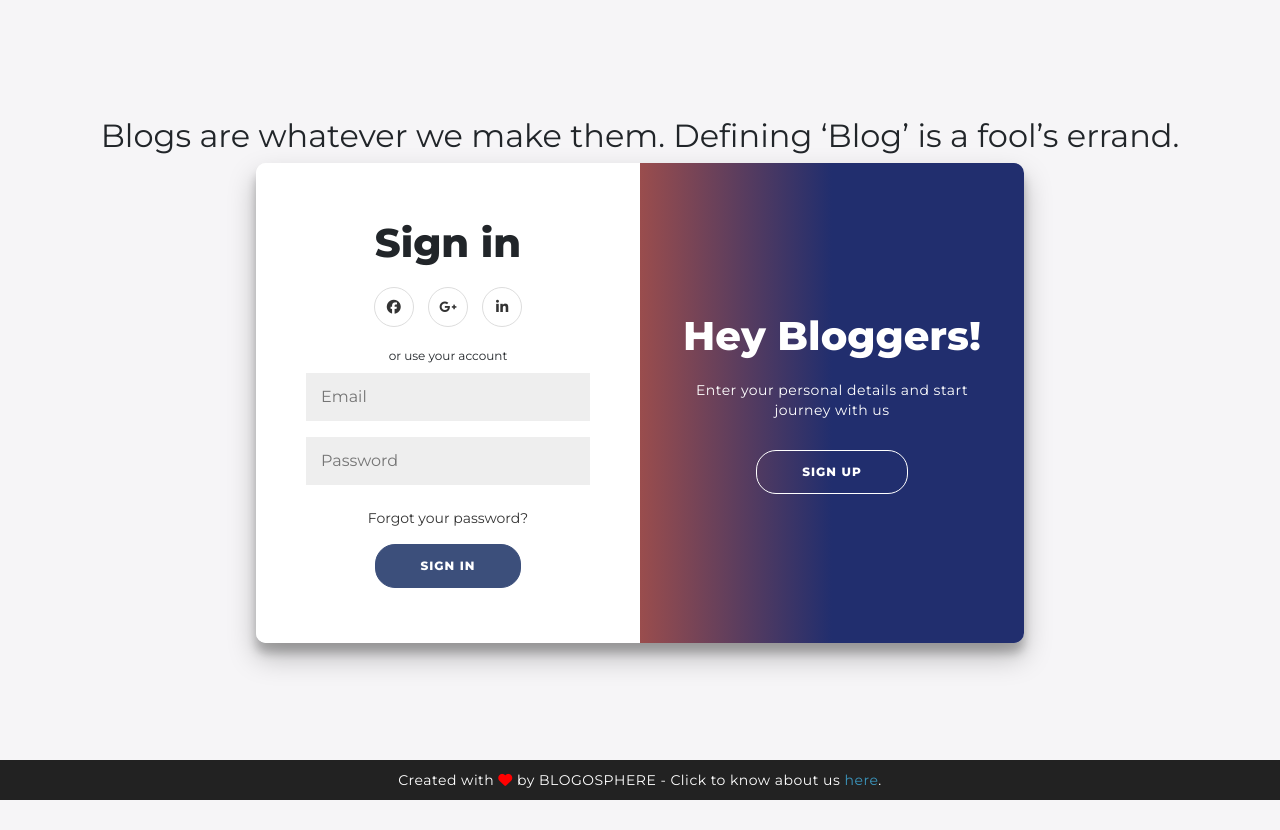
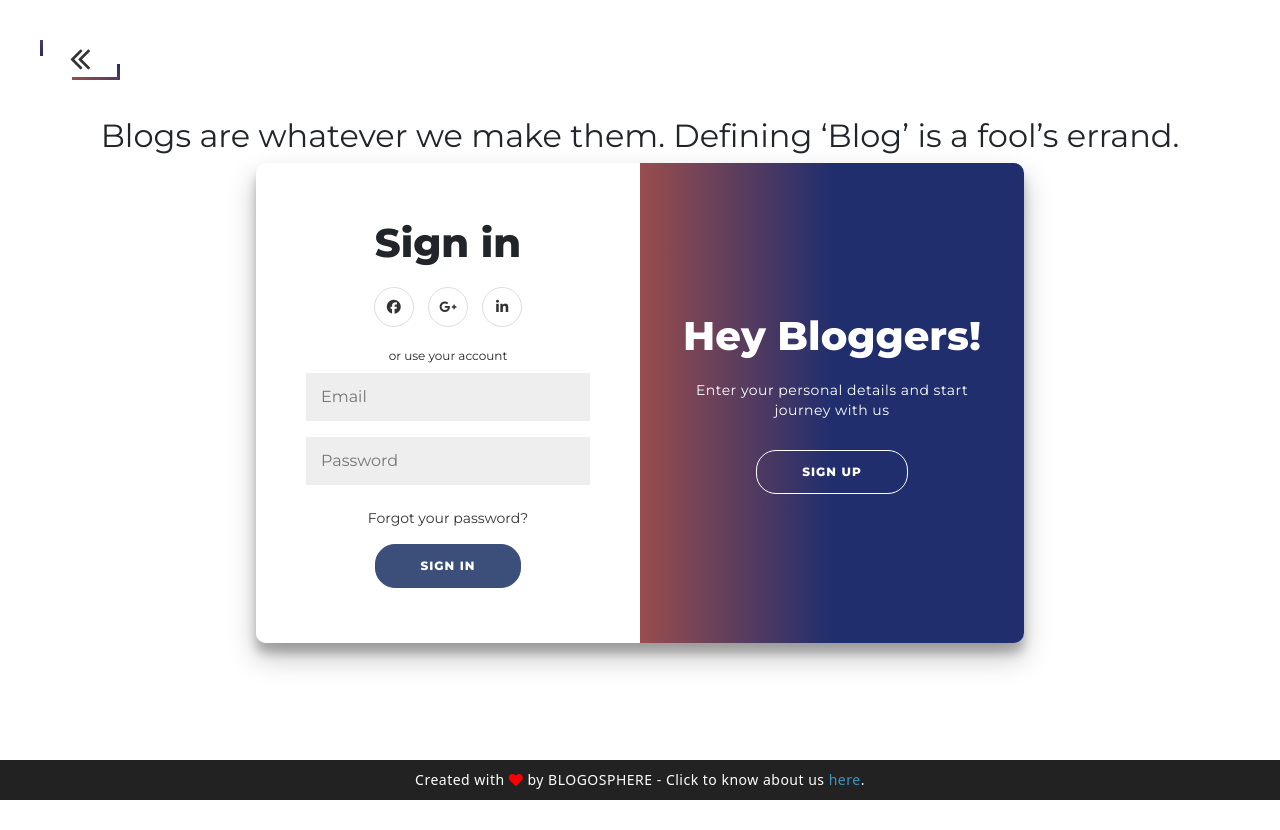
Before and after one commit to Anurag-Gour/Blogosphere, a PHP site: page /LoginPage.html in a window 1280 px wide. After the commit the page ends 800 px from the top, so only its background shows below. Run offline with PHP 8.4, Linux system fonts and the light colour scheme; some libraries are stand-ins or nearby versions.

Commit message:
Nothing more important

```diff
--- a/CSS/LoginPage.css
+++ b/CSS/LoginPage.css
@@ -16,14 +16,115 @@
 	box-sizing: border-box;
 }
 
-body {
-	background: #f6f5f7;
+.button {
+	width: 80px;
+	height: 40px;
+	position: relative;
+	/* padding: 30px 60px; */
+	/* box-shadow: 0 0 10px 5px rgba(0, 0, 0, 0.4); */
+	margin-top: 40px;
+	margin-left: 40px;
+	color: #fff;
+	overflow: hidden;
+
+}
+
+.button i{
+	/* font-size: 40px; */
+	display: flex;
+	justify-content: center;
+	align-items: center;
+}
+.button i:hover{
+	/* font-size: 40px; */
+	color: #212e6e;
+}
+
+a  span:nth-child(1) {
+	position: absolute;
+	top: 0;
+	right: 0;
+	width: 100%;
+	height: 3px;
+	background: linear-gradient(to right, #212e6e, #9a4d4d);
+	animation: animate1 2s linear infinite;
+}
+
+@keyframes animate1 {
+	0% {
+		transform: translateX(-100%);
+	}
+	100% {
+		transform: translateX(100%);
+	}
+}
+
+a  span:nth-child(2) {
+	position: absolute;
+	top: 0;
+	right: 0;
+	height: 100%;
+	width: 3px;
+	background: linear-gradient(to bottom,  #212e6e, #9a4d4d);
+	animation: animate2 2s linear infinite;
+	animation-delay: 1s;
+}
+@keyframes animate2 {
+	0% {
+		transform: translateY(-100%);
+	}
+	100% {
+		transform: translateY(100%);
+	}
+}
+
+a span:nth-child(3) {
+	position: absolute;
+	bottom: 0;
+	right: 0;
+	width: 100%;
+	height: 3px;
+	background: linear-gradient(to left,  #212e6e, #9a4d4d);
+	animation: animate3 2s linear infinite;
+}
+
+@keyframes animate3 {
+	0% {
+		transform: translateX(100%);
+	}
+	100% {
+		transform: translateX(-100%);
+	}
+}
+
+a span:nth-child(4) {
+	position: absolute;
+	top: 0;
+	left: 0;
+	height: 100%;
+	width: 3px;
+	background: linear-gradient(to top,  #212e6e, #9a4d4d);
+	animation: animate4 2s linear infinite;
+	animation-delay: 1s;
+}
+
+@keyframes animate4 {
+	0% {
+		transform: translateY(100%);
+	}
+	100% {
+		transform: translateY(-100%);
+	}
+}
+
+.content{
+	background: #fff;
 	display: flex;
 	justify-content: center;
 	align-items: center;
 	flex-direction: column;
 	font-family: 'Montserrat', sans-serif;
-	height: 100vh;
+	height: 80vh;
 	margin: -20px 0 50px;
 }
 
--- a/CSS/style.css
+++ b/CSS/style.css
@@ -14,6 +14,11 @@ a{
     text-decoration: none;
     position: relative;
 
+}
+
+.dropdown:hover .dropdown-menu {
+    display: block;
+    top: 100%;
 }
 
 .navbar-nav{
--- a/LoginPage.html
+++ b/LoginPage.html
@@ -1,7 +1,10 @@
 <!-- BLOGOSPHERE -->
 <!DOCTYPE html>
 <html lang="en">
+
 <head>
+
+<body>
 
 
 	<title>LOGIN / SIGNUP</title>
@@ -14,8 +17,19 @@ integrity="sha384-iYQeCzEYFbKjA/T2uDLTpkwGzCiq6soy8tYaI1GyVh/UjpbCx/TYkiZhlZB6+f
 	<script src="https://kit.fontawesome.com/c8a4321521.js" crossorigin="anonymous"></script>
 
 	</head>
-<body>
+	<div>
+		<div class="button">
+			<a href="Home.html">
+				<i class="fa fa-angle-double-left" style="font-size:36px"></i>
 
+				<span> </span>
+				<span> </span>
+				<span> </span>
+				<span> </span>
+
+			</a>
+		</div>
+		<div class="content">
 			<h2>Blogs are whatever we make them. Defining ‘Blog’ is a fool’s errand.</h2>
 			<div class="container1" id="container1">
 				<div class="form-container1 sign-up-container1">
@@ -45,7 +59,7 @@ integrity="sha384-iYQeCzEYFbKjA/T2uDLTpkwGzCiq6soy8tYaI1GyVh/UjpbCx/TYkiZhlZB6+f
 						<input type="email" placeholder="Email" />
 						<input type="password" placeholder="Password" />
 						<a href="#">Forgot your password?</a>
-			<button type="button"  data-bs-toggle="modal" data-bs-target="#loginModal">Sign In</button>
+						<button type="button" data-bs-toggle="modal" data-bs-target="#loginModal">Sign In</button>
 					</form>
 				</div>
 				<div class="overlay-container1">
@@ -63,9 +77,10 @@ integrity="sha384-iYQeCzEYFbKjA/T2uDLTpkwGzCiq6soy8tYaI1GyVh/UjpbCx/TYkiZhlZB6+f
 					</div>
 				</div>
 			</div>
+		</div>
+	</div>
 
-
-<!-- When user log-in successfully -->
+		<!-- When user log-in successfully
 		<div class="modal fade" id="loginModal" tabindex="-1" aria-labelledby="loginModalLabel" aria-hidden="true">
 			<div class="modal-dialog">
 				<div class="modal-content">
@@ -83,7 +98,7 @@ integrity="sha384-iYQeCzEYFbKjA/T2uDLTpkwGzCiq6soy8tYaI1GyVh/UjpbCx/TYkiZhlZB6+f
 			</div>
 		</div>
 
-<!-- when user sign-up successfully -->
+		 when user sign-up successfully
 		<div class="modal fade" id="signupModal" tabindex="-1" aria-labelledby="signupModalLabel" aria-hidden="true">
 			<div class="modal-dialog">
 				<div class="modal-content">
@@ -99,7 +114,7 @@ integrity="sha384-iYQeCzEYFbKjA/T2uDLTpkwGzCiq6soy8tYaI1GyVh/UjpbCx/TYkiZhlZB6+f
 					</div>
 				</div>
 			</div>
-</div>
+		</div> -->
 
 		<footer>
 			<p>
@@ -113,4 +128,5 @@ integrity="sha384-iYQeCzEYFbKjA/T2uDLTpkwGzCiq6soy8tYaI1GyVh/UjpbCx/TYkiZhlZB6+f
 			integrity="sha384-u1OknCvxWvY5kfmNBILK2hRnQC3Pr17a+RTT6rIHI7NnikvbZlHgTPOOmMi466C8"
 			crossorigin="anonymous"></script>
 </body>
+
 </html>
```
Also changed, not shown: CSS/slider.css (+6 -1 lines), Home.html (+16 -2 lines). Lines whose indentation alone changed are shown as unchanged.
